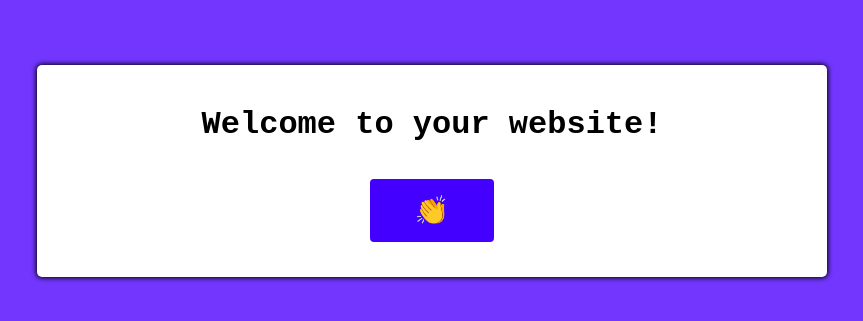
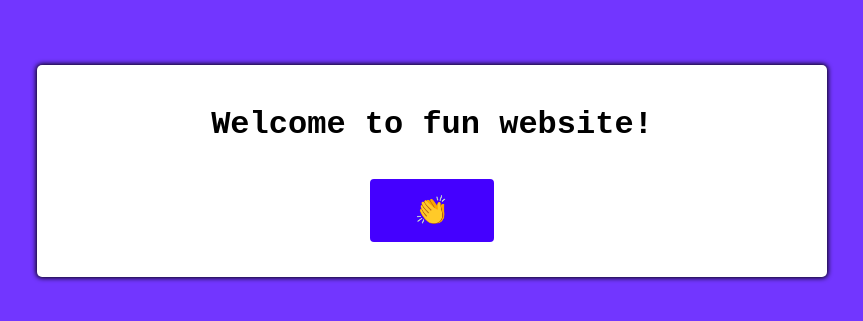
Before and after one commit to tohidul3417/deploying-a-static-site-with-netlify-sample, a plain HTML site: page index.html in a window 1280 px wide. Shown: the part 229-550 px from the top of the page, without its empty margins (208-1071 px from the left). Drawn offline with Linux system fonts and the light colour scheme; a web font is replaced by a local one.

Commit message:
Update index.html

```diff
--- a/index.html
+++ b/index.html
@@ -12,7 +12,7 @@
 
 <body>
   <div class="container">
-    <h1>Welcome to your website!</h1>
+    <h1>Welcome to fun website!</h1>
     <button id="clap-button" class="button">👏</button>
   </div>
 </body>
```
